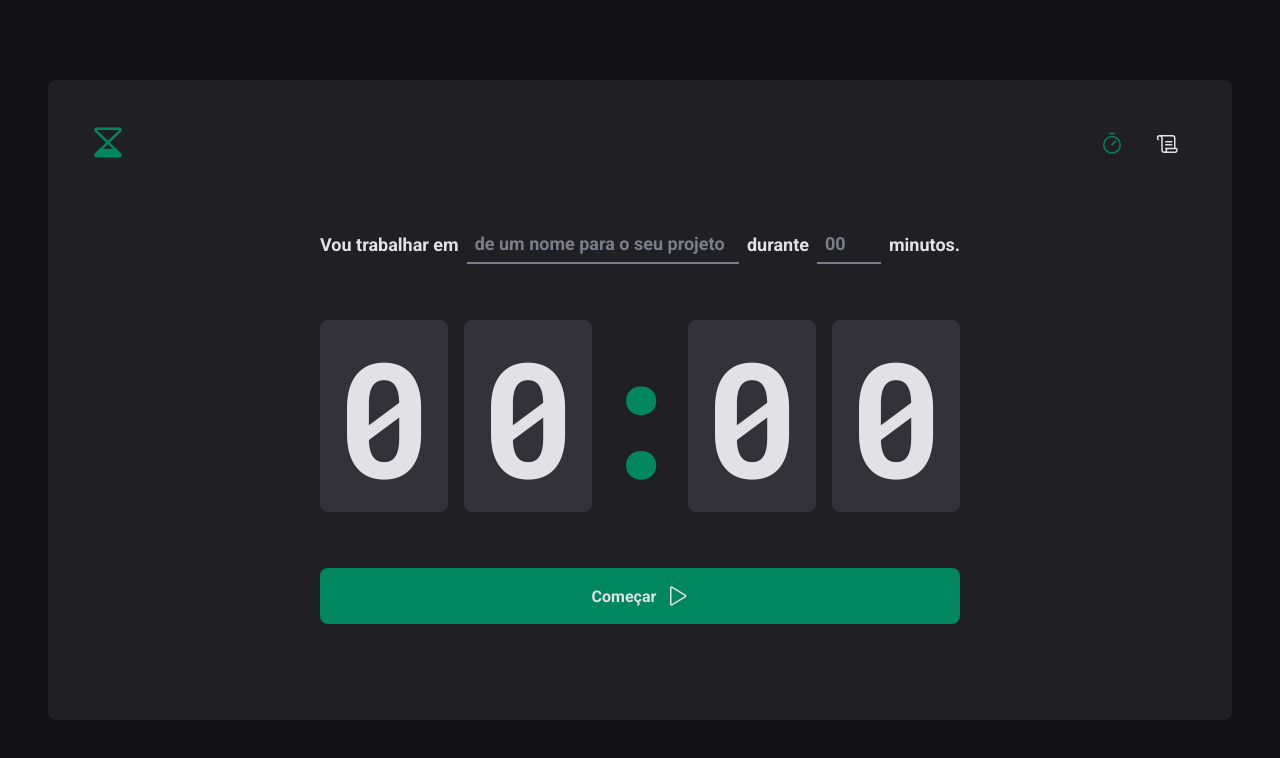
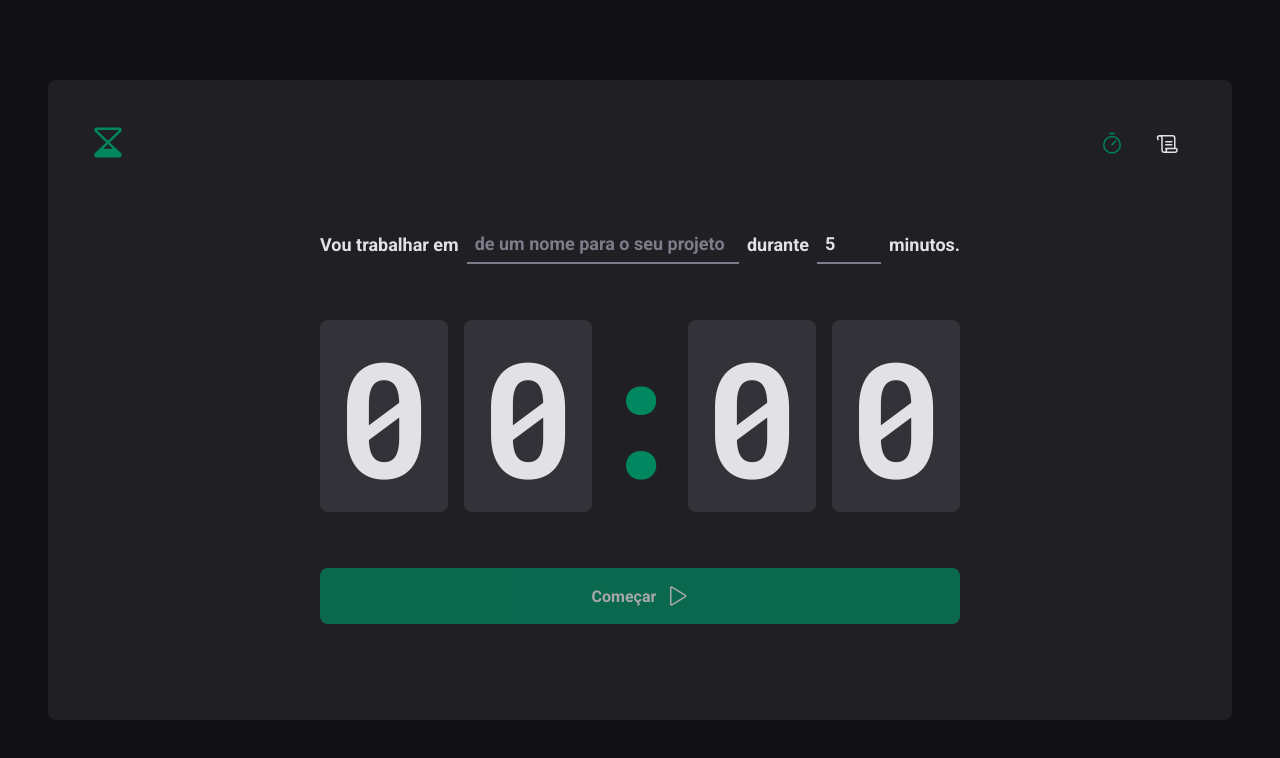
Before and after one commit to Reifhel/pomodoro-timer, a React (Vite) app: page / in a window 1280 px wide. Shown: the top 758 px of the page. Built offline with nearby package versions, Linux system fonts and the light colour scheme.

Commit message:
feat: adding the zod and react-hook-form on the cycle form

```diff
--- a/package.json
+++ b/package.json
@@ -10,11 +10,14 @@
     "preview": "vite preview"
   },
   "dependencies": {
+    "@hookform/resolvers": "^5.2.1",
     "@phosphor-icons/react": "^2.1.10",
     "react": "^19.1.0",
     "react-dom": "^19.1.0",
+    "react-hook-form": "^7.62.0",
     "react-router-dom": "^7.7.1",
-    "styled-components": "^6.1.19"
+    "styled-components": "^6.1.19",
+    "zod": "^4.0.15"
   },
   "devDependencies": {
     "@eslint/js": "^9.30.1",
--- a/src/pages/Home/index.tsx
+++ b/src/pages/Home/index.tsx
@@ -1,4 +1,8 @@
+import { zodResolver } from "@hookform/resolvers/zod";
 import { PlayIcon } from "@phosphor-icons/react";
+import { useForm } from "react-hook-form";
+import * as zod from "zod";
+
 import {
   CountdownContainer,
   FormContainer,
@@ -9,10 +13,36 @@
   TaskInput,
 } from "./styles";
 
+const newCycleFormValidationSchema = zod.object({
+  task: zod.string().min(1, "Informe a tarefa"),
+  minutesAmount: zod
+    .number()
+    .min(5, "O ciclo precisa ser no mínimo de 5 minutos")
+    .max(60, "O ciclo precisa ser de no máximo 60 minutos"),
+});
+
+type newCycleFormData = zod.infer<typeof newCycleFormValidationSchema>;
+
 export function Home() {
+  const { register, handleSubmit, watch, reset } = useForm<newCycleFormData>({
+    resolver: zodResolver(newCycleFormValidationSchema),
+    defaultValues: {
+      task: "",
+      minutesAmount: 5,
+    },
+  });
+
+  function handleCreateNewCycle(data: newCycleFormData) {
+    console.log(data);
+    reset();
+  }
+
+  const task = watch("task");
+  const isSubmitDisabled = !task;
+
   return (
     <HomeContainer>
-      <form action="">
+      <form action="" onSubmit={handleSubmit(handleCreateNewCycle)}>
         <FormContainer>
           <label htmlFor="task">Vou trabalhar em</label>
           <TaskInput
@@ -20,6 +50,7 @@
             id="task"
             placeholder="de um nome para o seu projeto"
             list="task-suggestions"
+            {...register("task")}
           />
           <datalist id="task-suggestions">
             <option value={"teste1"} />
@@ -33,6 +64,7 @@
             step={5}
             min={5}
             max={60}
+            {...register("minutesAmount", { valueAsNumber: true })}
           />
 
           <span>minutos.</span>
@@ -46,7 +78,7 @@
           <span>0</span>
         </CountdownContainer>
 
-        <StartCountdownButton type="submit">
+        <StartCountdownButton disabled={isSubmitDisabled} type="submit">
           Começar <PlayIcon size={24} />
         </StartCountdownButton>
       </form>
```
Also changed, not shown: 1 other file (tests, documents, lock files or other folders).
